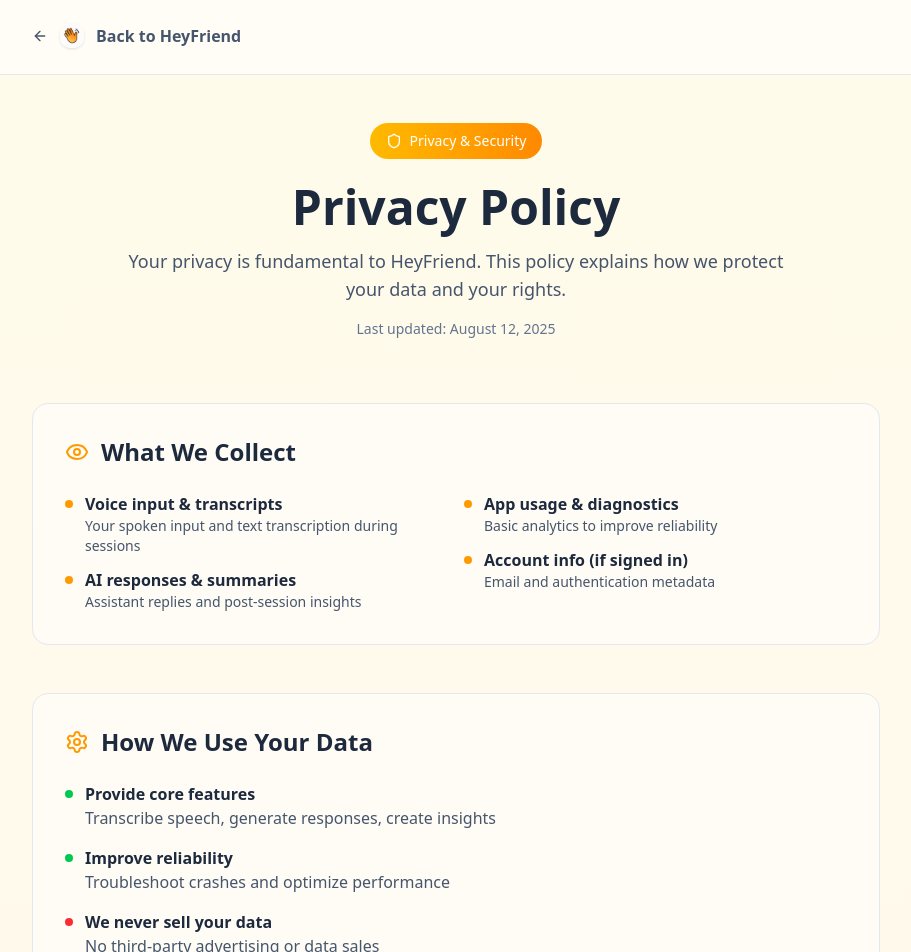
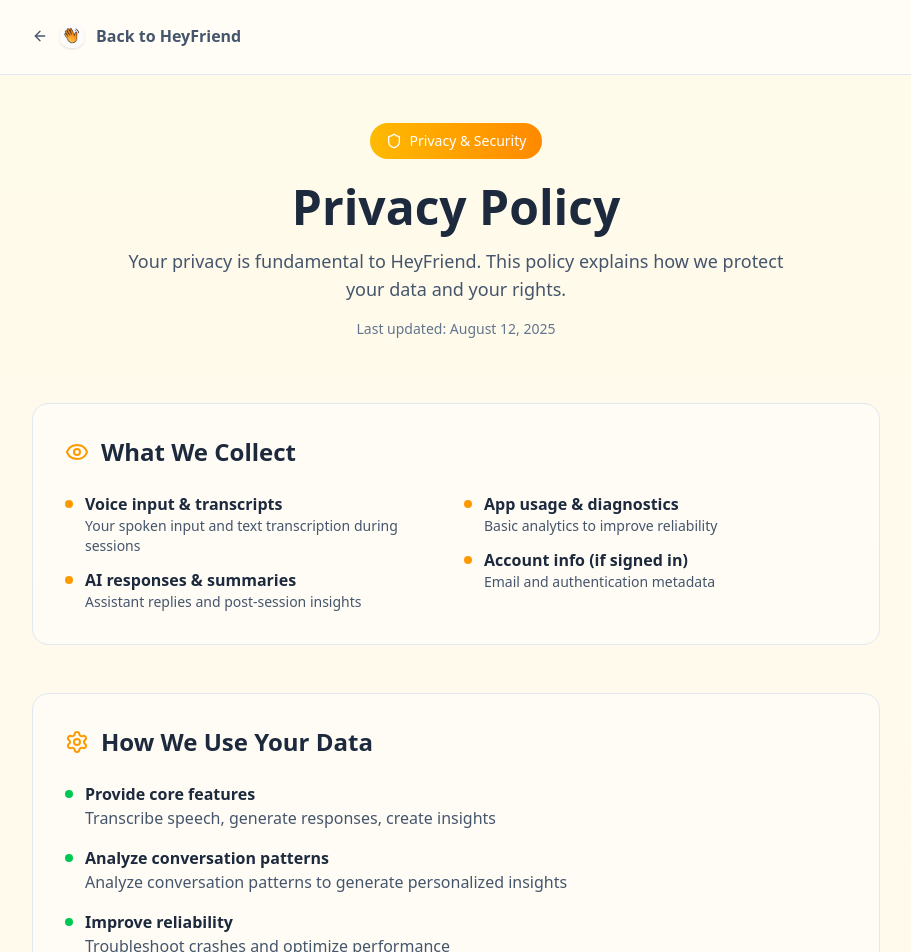
Before and after one commit to denisltatar/heyfriend-website, a Next.js app: page /privacy in a window 1280 px wide. Shown: the top 952 px of the page, without its empty margins (184-1095 px from the left). Built offline with nearby package versions, Linux system fonts and the light colour scheme.

Commit message:
updated privacy policy

```diff
--- a/app/privacy/page.tsx
+++ b/app/privacy/page.tsx
@@ -95,6 +95,13 @@
                 <div>
                   <strong className="text-slate-800">Provide core features</strong>
                   <p className="text-slate-600">Transcribe speech, generate responses, create insights</p>
+                </div>
+              </div>
+              <div className="flex items-start gap-3">
+                <div className="w-2 h-2 bg-green-500 rounded-full mt-2 flex-shrink-0"></div>
+                <div>
+                  <strong className="text-slate-800">Analyze conversation patterns</strong>
+                  <p className="text-slate-600">Analyze conversation patterns to generate personalized insights</p>
                 </div>
               </div>
               <div className="flex items-start gap-3">
```
